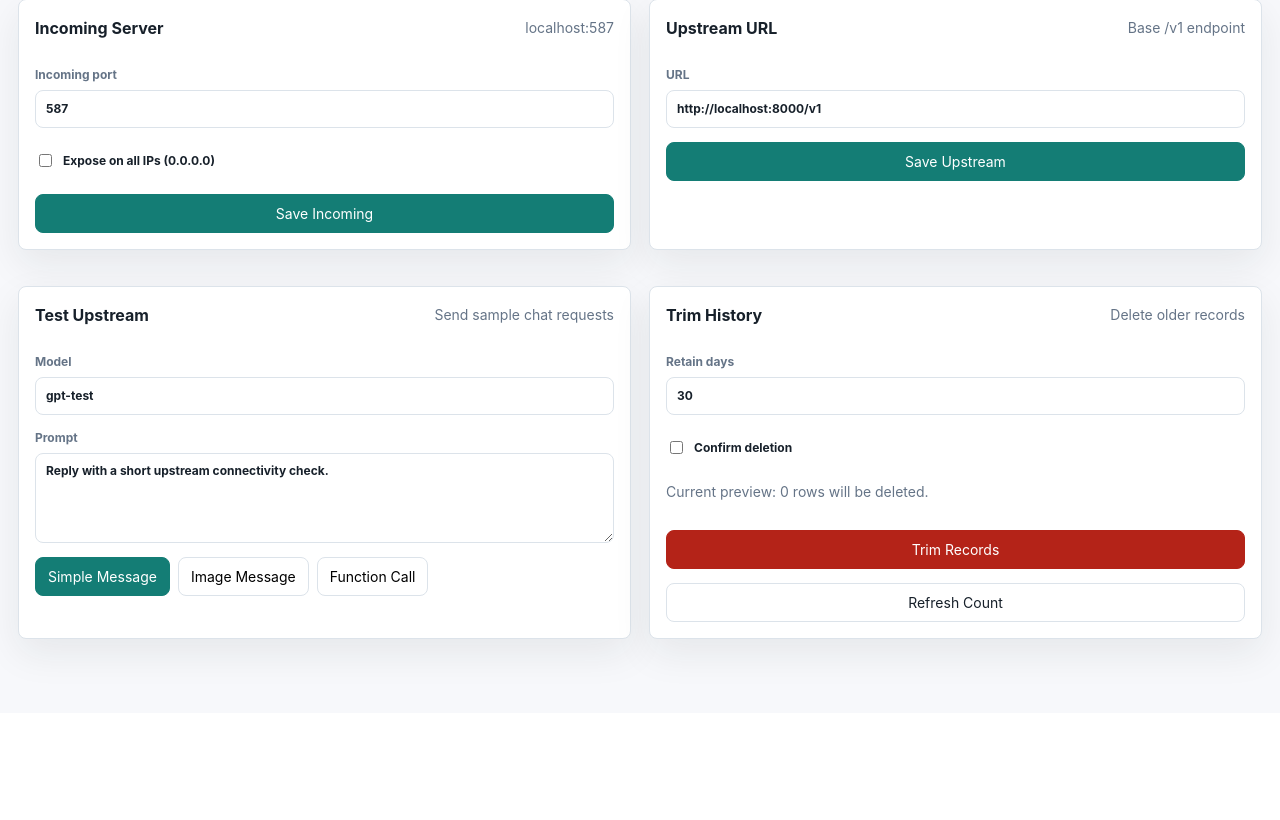
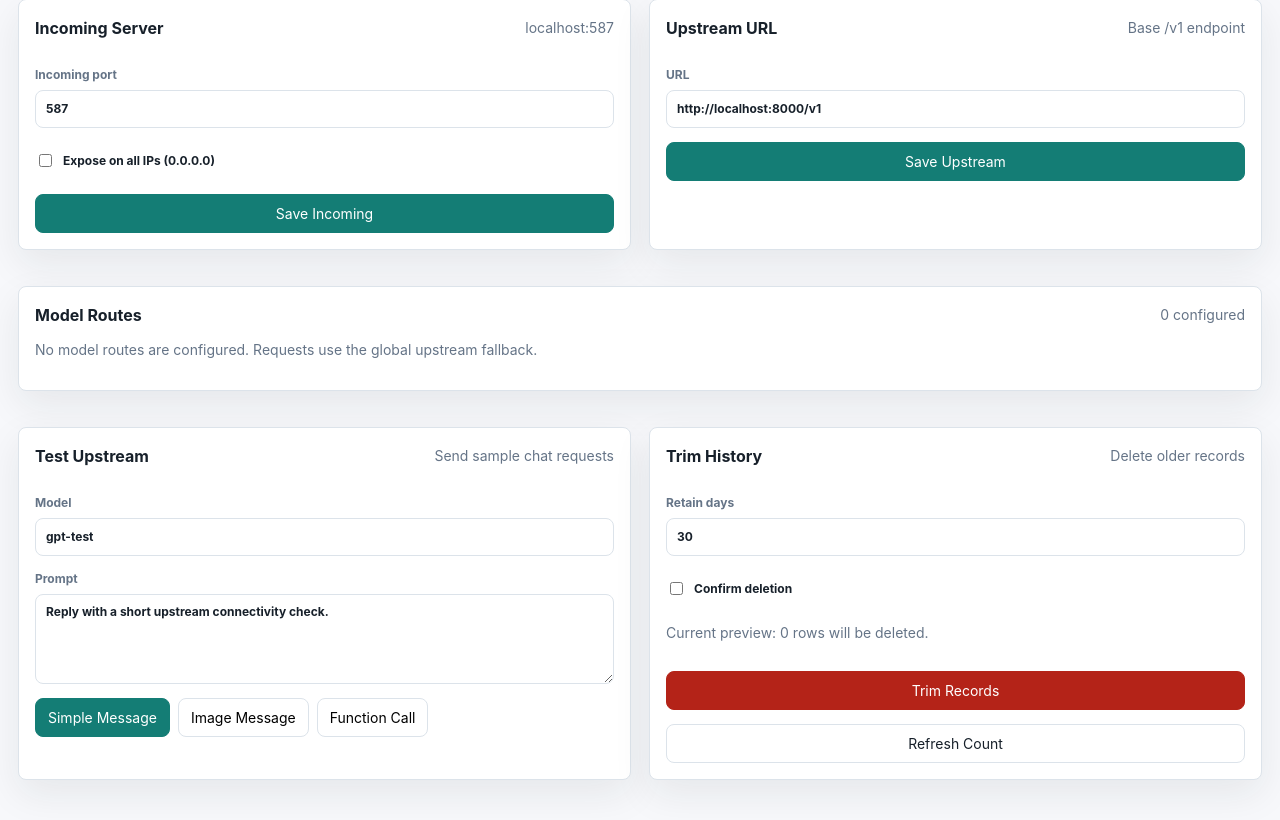
Before and after one commit to shamitv/llm-observe-proxy, a FastAPI app: page /admin/settings in a window 1280 px wide. Shown: the part 180-1000 px from the top of the page. Before the commit the page ends 846 px from the top, so only its background shows below. Run offline with FastAPI, Linux system fonts and the light colour scheme.

Commit message:
feat: surface model routes in admin UI

```diff
--- a/src/llm_observe_proxy/admin.py
+++ b/src/llm_observe_proxy/admin.py
@@ -6,7 +6,6 @@ from collections import Counter
 from datetime import UTC, datetime, timedelta
 from pathlib import Path
 from typing import Any
-from urllib.parse import urlparse
 
 import httpx
 from fastapi import APIRouter, Form, Query, Request
@@ -21,6 +20,7 @@ from llm_observe_proxy.capture import (
     decode_sse_json_events,
     extract_token_usage,
 )
+from llm_observe_proxy.config import normalize_upstream_url
 from llm_observe_proxy.database import (
     RequestRecord,
     SessionFactory,
@@ -39,6 +39,12 @@ from llm_observe_proxy.database import (
     start_task_run,
 )
 from llm_observe_proxy.rendering import escape_preview, render_payload
+from llm_observe_proxy.routing import (
+    build_forward_body,
+    build_forward_headers,
+    model_route_display,
+    select_model_route,
+)
 
 TEMPLATE_DIR = Path(__file__).parent / "templates"
 
@@ -446,16 +452,34 @@ async def test_upstream(
     prompt: str = Form(TEST_PROMPT_DEFAULT),
 ) -> HTMLResponse:
     session_factory: SessionFactory = request.app.state.session_factory
-    with session_scope(session_factory) as session:
-        upstream_url = get_upstream_url(session, request.app.state.settings)
 
     try:
         payload = build_upstream_test_payload(test_kind, model, prompt)
     except ValueError as exc:
         return await _settings_with_error(request, str(exc))
 
+    settings = request.app.state.settings
+    routing_decision = select_model_route(payload, settings)
+    request_body = json.dumps(payload, ensure_ascii=False, separators=(",", ":")).encode("utf-8")
+    forward_body = build_forward_body(request_body, payload, routing_decision)
+    forward_headers = build_forward_headers(
+        {"content-type": "application/json"},
+        routing_decision,
+        set(),
+    )
+
+    with session_scope(session_factory) as session:
+        upstream_url = routing_decision.upstream_base_url or get_upstream_url(session, settings)
+
     chat_url = f"{upstream_url.rstrip('/')}/chat/completions"
-    result = await _send_upstream_test(chat_url, payload, test_kind)
+    result = await _send_upstream_test(
+        chat_url,
+        forward_body,
+        forward_headers,
+        test_kind,
+        routing_decision.model_route,
+        routing_decision.upstream_model,
+    )
 
     days = 30
     cutoff = datetime.now(UTC) - timedelta(days=days)
@@ -499,16 +523,6 @@ async def trim_records(
         for record in records:
             session.delete(record)
     return RedirectResponse(f"/admin/settings?days={days}&trimmed={deleted}", status_code=303)
-
-
-def normalize_upstream_url(value: str) -> str:
-    normalized = value.strip().rstrip("/")
-    parsed = urlparse(normalized)
-    if parsed.scheme not in {"http", "https"} or not parsed.netloc:
-        raise ValueError("Upstream URL must be an absolute http(s) URL.")
-    if not normalized.endswith("/v1"):
-        raise ValueError("Upstream URL must point to a /v1 base URL.")
-    return normalized
 
 
 def build_upstream_test_payload(test_kind: str, model: str, prompt: str) -> dict[str, Any]:
@@ -561,13 +575,16 @@ def build_upstream_test_payload(test_kind: str, model: str, prompt: str) -> dict
 
 async def _send_upstream_test(
     chat_url: str,
-    payload: dict[str, Any],
+    body: bytes,
+    headers: dict[str, str],
     test_kind: str,
+    model_route: str | None,
+    upstream_model: str | None,
 ) -> dict[str, Any]:
     started = datetime.now(UTC)
     try:
         async with httpx.AsyncClient(timeout=30) as client:
-            response = await client.post(chat_url, json=payload)
+            response = await client.post(chat_url, content=body, headers=headers)
     except httpx.HTTPError as exc:
         return {
             "kind": test_kind,
@@ -575,6 +592,8 @@ async def _send_upstream_test(
             "ok": False,
             "error": str(exc),
             "duration_ms": int((datetime.now(UTC) - started).total_seconds() * 1000),
+            "model_route": model_route,
+            "upstream_model": upstream_model,
         }
 
     body = response.text
@@ -590,6 +609,8 @@ async def _send_upstream_test(
         "content_type": response.headers.get("content-type", ""),
         "duration_ms": int((datetime.now(UTC) - started).total_seconds() * 1000),
         "body": body[:6000],
+        "model_route": model_route,
+        "upstream_model": upstream_model,
     }
 
 
@@ -607,6 +628,9 @@ def _settings_context(
 ) -> dict[str, Any]:
     return {
         "upstream_url": get_upstream_url(session, request.app.state.settings),
+        "model_routes": [
+            model_route_display(route) for route in request.app.state.settings.model_routes
+        ],
         "incoming_host": get_incoming_host(session, request.app.state.settings),
         "incoming_port": get_incoming_port(session, request.app.state.settings),
         "expose_all_ips": get_expose_all_ips(session, request.app.state.settings),
@@ -677,6 +701,8 @@ def _record_list_item(record: RequestRecord) -> dict[str, object]:
         "method": record.method,
         "endpoint": record.endpoint,
         "model": record.model or "unknown",
+        "upstream_model": record.upstream_model,
+        "model_route": record.model_route,
         "status": record.response_status,
         "duration_ms": record.duration_ms,
         "is_stream": record.is_stream,
@@ -744,6 +770,8 @@ def _record_detail(record: RequestRecord) -> dict[str, object]:
         "query_string": record.query_string,
         "endpoint": record.endpoint,
         "model": record.model,
+        "upstream_model": record.upstream_model,
+        "model_route": record.model_route,
         "upstream_url": record.upstream_url,
         "request_headers_json": record.request_headers_json,
         "request_body": record.request_body,
--- a/src/llm_observe_proxy/static/styles.css
+++ b/src/llm_observe_proxy/static/styles.css
@@ -379,7 +379,23 @@ td:first-child a {
 }
 
 .request-model {
+  display: grid;
+  gap: 6px;
   line-height: 1.35;
+}
+
+.route-badge,
+.key-state {
+  display: inline-flex;
+  width: fit-content;
+  align-items: center;
+  min-height: 24px;
+  border-radius: 999px;
+  background: var(--surface-2);
+  padding: 3px 8px;
+  color: var(--brand-strong);
+  font-size: 12px;
+  font-weight: 800;
 }
 
 .numeric {
@@ -451,6 +467,33 @@ td:first-child a {
   grid-template-columns: minmax(0, 1fr) minmax(0, 1fr);
   gap: 18px;
   margin-bottom: 18px;
+}
+
+.model-routes-panel {
+  grid-column: 1 / -1;
+}
+
+.compact-table {
+  max-height: 320px;
+  overflow: auto;
+}
+
+.model-routes-table td,
+.model-routes-table th {
+  vertical-align: middle;
+}
+
+.model-routes-table code {
+  white-space: normal;
+  overflow-wrap: anywhere;
+}
+
+.key-state-missing {
+  color: var(--danger);
+}
+
+.key-state-not-configured {
+  color: var(--muted);
 }
 
 .kpi-grid {
--- a/src/llm_observe_proxy/templates/settings.html
+++ b/src/llm_observe_proxy/templates/settings.html
@@ -18,6 +18,7 @@
 {% set current_incoming_host = incoming_host | default('localhost', true) %}
 {% set current_incoming_port = incoming_port | default(8080, true) %}
 {% set current_expose_all_ips = expose_all_ips | default(false, true) %}
+{% set configured_model_routes = model_routes | default([], true) %}
 
 <section class="settings-grid">
   <form class="panel form-panel" method="post" action="/admin/settings/incoming">
@@ -48,6 +49,48 @@
     <button class="button primary" type="submit">Save Upstream</button>
   </form>
 
+  <article class="panel model-routes-panel">
+    <header>
+      <h2>Model Routes</h2>
+      <span>{{ configured_model_routes | length }} configured</span>
+    </header>
+    {% if configured_model_routes %}
+    <div class="table-shell compact-table">
+      <table class="model-routes-table">
+        <thead>
+          <tr>
+            <th>Model</th>
+            <th>Upstream</th>
+            <th>Upstream Model</th>
+            <th>API Key</th>
+          </tr>
+        </thead>
+        <tbody>
+          {% for route in configured_model_routes %}
+          <tr>
+            <td><code>{{ route.model }}</code></td>
+            <td><code>{{ route.upstream_url }}</code></td>
+            <td><code>{{ route.upstream_model }}</code></td>
+            <td>
+              <span class="key-state key-state-{{ route.api_key_state | replace(' ', '-') }}">
+                {{ route.api_key_state }}
+              </span>
+              {% if route.api_key_env %}
+              <small>{{ route.api_key_env }}</small>
+              {% elif route.api_key_state == 'configured' %}
+              <small>direct key</small>
+              {% endif %}
+            </td>
+          </tr>
+          {% endfor %}
+        </tbody>
+      </table>
+    </div>
+    {% else %}
+    <p class="muted">No model routes are configured. Requests use the global upstream fallback.</p>
+    {% endif %}
+  </article>
+
   <form class="panel form-panel" method="post" action="/admin/settings/test-upstream">
     <header>
       <h2>Test Upstream</h2>
@@ -73,6 +116,10 @@
           {{ test_result.status_code | default('error', true) }}
         </span>
         <span>{{ test_result.kind }}</span>
+        <span>{{ test_result.model_route | default('global fallback', true) }}</span>
+        {% if test_result.upstream_model %}
+        <span>{{ test_result.upstream_model }}</span>
+        {% endif %}
         <span>{{ test_result.duration_ms | duration_ms }}</span>
       </div>
       <code>{{ test_result.url }}</code>
```
Also changed, not shown: src/llm_observe_proxy/templates/_requests_table.html (+6 -1 lines), src/llm_observe_proxy/templates/detail.html (+10 -1 lines), tests/test_admin_ui.py (+132 -0 lines).
